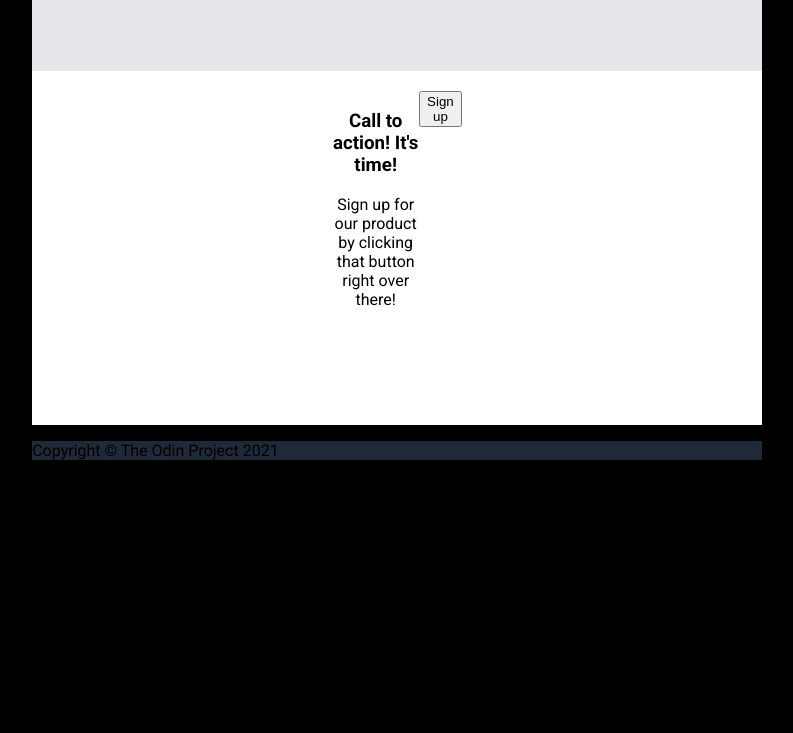
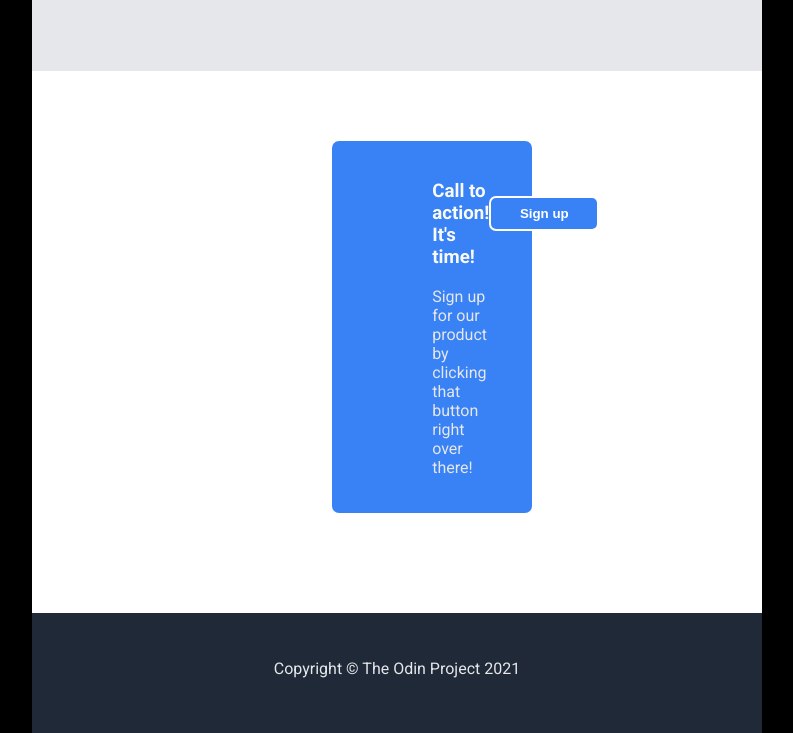
Before and after one commit to jimmyp80/project-1, a plain HTML site: page index.html in a window 1280 px wide. Shown: the part 2935-3668 px from the top of the page, without its empty margins (243-1036 px from the left). Before the commit the page ends 3411 px from the top, so only its background shows below. Drawn offline with Linux system fonts and the light colour scheme.

Commit message:
Add index.html

```diff
--- a/index.html
+++ b/index.html
@@ -68,18 +68,18 @@
         <!--SECTION 4-->
         <div id="section4">
             <div id="section4InnerDiv" class="flex-container">
-                <div class="flex-item">
+                <div id="section4Text" style="flex: 80%;">
                     <h3>Call to action! It's time!</h3>
                     <p>Sign up for our product by clicking that button right over there!</p>
                 </div>
-                <div class="flex-item">
-                    <button type="button">Sign up</button>
+                <div class="section4Btn" style="flex: 20%;">
+                    <button type="button" id="signUpBtn1">Sign up</button>
                 </div>
             </div>
         </div>
 
         <!--FOOTER-->
-        <footer>
+        <footer style="height:90px; color:#E5E7EB; text-align: center; padding-top: 30px;">
             <p>Copyright &copy; The Odin Project 2021</p>
         </footer>
     </div>
--- a/styles.css
+++ b/styles.css
@@ -136,3 +136,33 @@ body {
     text-align: right;
     margin-right: 30px;
 }
+
+#section4 {
+    background-color: #fff;
+}
+
+#section4InnerDiv {
+    background-color: #3882f6;
+    color: #F9FAF8;
+    border-radius: 7px;
+    padding: 20px 100px;
+    margin-top: 50px;
+    text-align: left;
+}
+
+#section4InnerDiv p {
+    color: #E5E7EB;
+    margin-top: 0;
+    padding-top: 0;
+}
+
+#signUpBtn1 {
+    border: #fff solid 2px;
+    background-color: #3882f6;
+    color: #fff;
+    font-weight: bold;
+    border-radius: 7px;
+    width: 110px;
+    height: 35px;
+    margin-top: 35px;
+}
```
